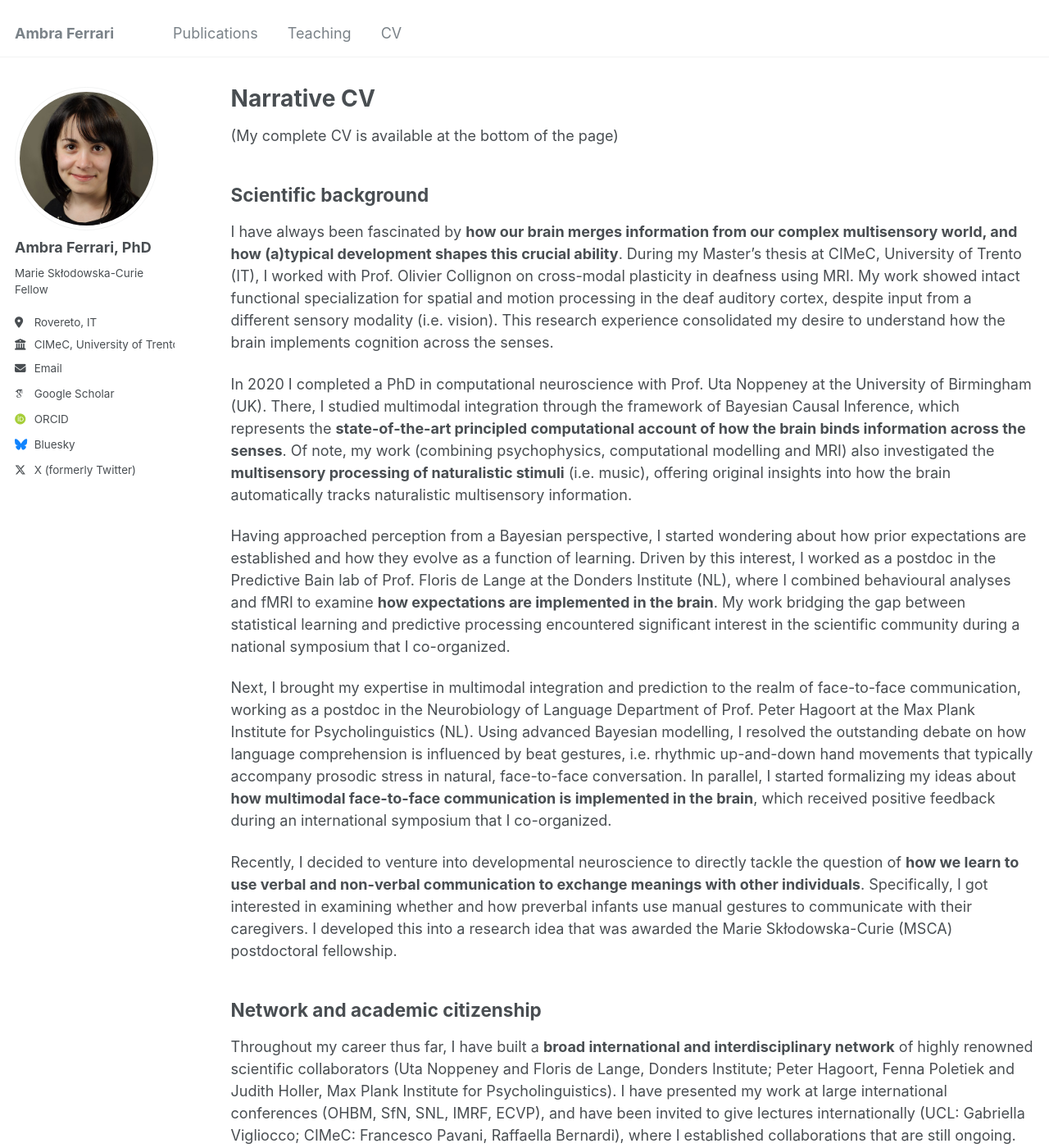
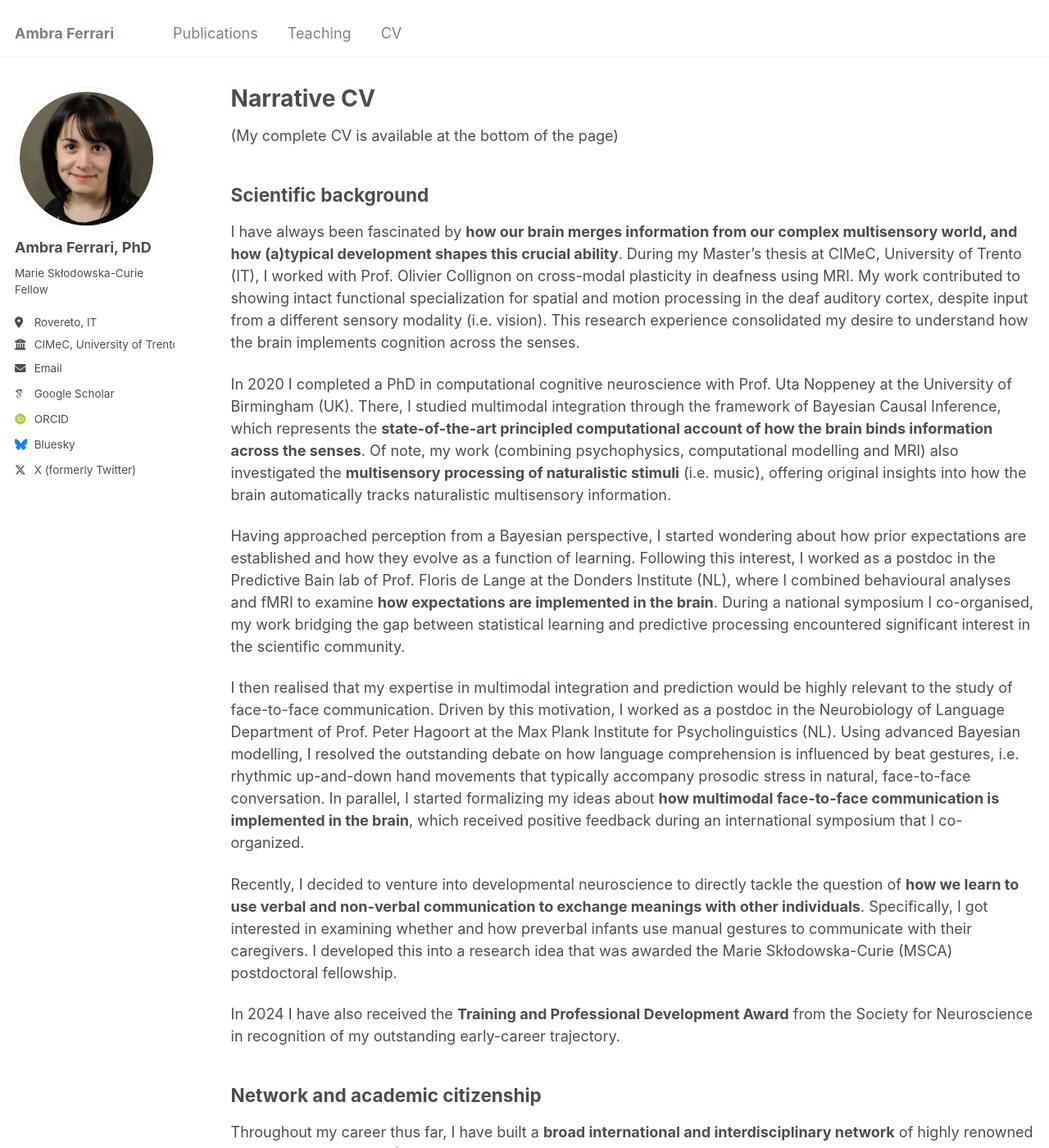
Before and after one commit to ambrafer/ambrafer.github.io, a Jekyll site: the page built from _pages/cv.md, in a window 1280 px wide and 1400 px high. Shown: the whole window at 82% size. Built offline with Jekyll 4.4.1, drawn with Linux system fonts in a browser that asks for light colours; some web fonts are replaced; some of the changed text lies outside the part shown.

Commit message:
Update cv.md

```diff
--- a/_pages/cv.md
+++ b/_pages/cv.md
@@ -12,35 +12,37 @@ redirect_from:
 (My complete CV is available at the bottom of the page)
 
 ## Scientific background
-I have always been fascinated by **how our brain merges information from our complex multisensory world, and how (a)typical development shapes this crucial ability**. During my Master’s thesis at CIMeC, University of Trento (IT), I worked with Prof. Olivier Collignon on cross-modal plasticity in deafness using MRI. My work showed intact functional specialization for spatial and motion processing in the deaf auditory cortex, despite input from a different sensory modality (i.e. vision). This research experience consolidated my desire to understand how the brain implements cognition across the senses.
+I have always been fascinated by **how our brain merges information from our complex multisensory world, and how (a)typical development shapes this crucial ability**. During my Master’s thesis at CIMeC, University of Trento (IT), I worked with Prof. Olivier Collignon on cross-modal plasticity in deafness using MRI. My work contributed to showing intact functional specialization for spatial and motion processing in the deaf auditory cortex, despite input from a different sensory modality (i.e. vision). This research experience consolidated my desire to understand how the brain implements cognition across the senses.
 
-In 2020 I completed a PhD in computational neuroscience with Prof. Uta Noppeney at the University of Birmingham (UK). There, I studied multimodal integration through the framework of Bayesian Causal Inference, which represents the **state-of-the-art principled computational account of how the brain binds information across the senses**. Of note, my work (combining psychophysics, computational modelling and MRI) also investigated the **multisensory processing of naturalistic stimuli** (i.e. music), offering original insights into how the brain automatically tracks naturalistic multisensory information.
+In 2020 I completed a PhD in computational cognitive neuroscience with Prof. Uta Noppeney at the University of Birmingham (UK). There, I studied multimodal integration through the framework of Bayesian Causal Inference, which represents the **state-of-the-art principled computational account of how the brain binds information across the senses**. Of note, my work (combining psychophysics, computational modelling and MRI) also investigated the **multisensory processing of naturalistic stimuli** (i.e. music), offering original insights into how the brain automatically tracks naturalistic multisensory information.
 
-Having approached perception from a Bayesian perspective, I started wondering about how prior expectations are established and how they evolve as a function of learning. Driven by this interest, I worked as a postdoc in the Predictive Bain lab of Prof. Floris de Lange at the Donders Institute (NL), where I combined behavioural analyses and fMRI to examine **how expectations are implemented in the brain**. My work bridging the gap between statistical learning and predictive processing encountered significant interest in the scientific community during a national symposium that I co-organized.
+Having approached perception from a Bayesian perspective, I started wondering about how prior expectations are established and how they evolve as a function of learning. Following this interest, I worked as a postdoc in the Predictive Bain lab of Prof. Floris de Lange at the Donders Institute (NL), where I combined behavioural analyses and fMRI to examine **how expectations are implemented in the brain**. During a national symposium I co-organised, my work bridging the gap between statistical learning and predictive processing encountered significant interest in the scientific community.
 
-Next, I brought my expertise in multimodal integration and prediction to the realm of face-to-face communication, working as a postdoc in the Neurobiology of Language Department of Prof. Peter Hagoort at the Max Plank Institute for Psycholinguistics (NL). Using advanced Bayesian modelling, I resolved the outstanding debate on how language comprehension is influenced by beat gestures, i.e. rhythmic up-and-down hand movements that typically accompany prosodic stress in natural, face-to-face conversation. In parallel, I started formalizing my ideas about **how multimodal face-to-face communication is implemented in the brain**, which received positive feedback during an international symposium that I co-organized.
+I then realised that my expertise in multimodal integration and prediction would be highly relevant to the study of face-to-face communication. Driven by this motivation, I worked as a postdoc in the Neurobiology of Language Department of Prof. Peter Hagoort at the Max Plank Institute for Psycholinguistics (NL). Using advanced Bayesian modelling, I resolved the outstanding debate on how language comprehension is influenced by beat gestures, i.e. rhythmic up-and-down hand movements that typically accompany prosodic stress in natural, face-to-face conversation. In parallel, I started formalizing my ideas about **how multimodal face-to-face communication is implemented in the brain**, which received positive feedback during an international symposium that I co-organized.
 
 Recently, I decided to venture into developmental neuroscience to directly tackle the question of **how we learn to use verbal and non-verbal communication to exchange meanings with other individuals**. Specifically, I got interested in examining whether and how preverbal infants use manual gestures to communicate with their caregivers. I developed this into a research idea that was awarded the Marie Skłodowska-Curie (MSCA) postdoctoral fellowship.
 
+In 2024 I have also received the **Training and Professional Development Award** from the Society for Neuroscience in recognition of my outstanding early-career trajectory.
+
 ## Network and academic citizenship
-Throughout my career thus far, I have built a **broad international and interdisciplinary network** of highly renowned scientific collaborators (Uta Noppeney and Floris de Lange, Donders Institute; Peter Hagoort, Fenna Poletiek and Judith Holler, Max Plank Institute for Psycholinguistics). I have presented my work at large international conferences (OHBM, SfN, SNL, IMRF, ECVP), and have been invited to give lectures internationally (UCL: Gabriella Vigliocco; CIMeC: Francesco Pavani, Raffaella Bernardi), where I established collaborations that are still ongoing.
+Throughout my career thus far, I have built a **broad international and interdisciplinary network** of highly renowned scientific collaborators (Uta Noppeney, Floris de Lange and Judith Holler, Donders Institute; Peter Hagoort and Fenna Poletiek, Max Plank Institute for Psycholinguistics; Athena Akrami, UCL). I have presented my work at large international conferences (SfN, OHBM, SNL, IMRF, ECVP), I have been invited to give lectures (inter)nationally (UCL; CIMeC; SISSA), and I have thereby established several ongoing collaborations.
 
-I am strongly committed to **open science**, as evidenced by my ongoing contribution to an open MATLAB-based toolbox for EEG time-frequency analysis, and my sharing of research data and code in open-access repositories and publications.
+I am strongly committed to **open science**, as evidenced by my ongoing contribution to an open MATLAB-based toolbox for EEG time-frequency analysis, and my sharing of research data and code in open-access repositories and publications (Radboud Data Repository; OSF).
 
-I am regularly consulted as a **reviewer** in relevant journals of the field (Cerebral Cortex, JoCN, Imaging Neuroscience, Neuropsychologia) and have served as an **examiner for PhD degree congregations** (CIMeC, University of Trento, Italy; Sapienza University, Rome, Italy).
+I am regularly consulted as a **reviewer** in relevant journals of the field (Cerebral Cortex, JoCN, Imaging Neuroscience, Neuropsychologia, Plose One) and have served as an **examiner for PhD degree congregations** (CIMeC, University of Trento, Italy; Sapienza University, Rome, Italy).
 
-I have served as a **postdoctoral representative** at the Donders Institute, organizing scientific and social events tailored to postdocs and pushing the institute agenda towards formalizing a career training centre for postdocs.
+I deeply care about building community in the workplace. I have served as a **postdoctoral representative** at the Donders Institute, organizing scientific and social events tailored to postdocs and pushing the institute agenda towards formalizing a career training centre for postdocs. I am actively using the same mindset in my current host institution (CIMeC, University of Trento) to support the visibility and representation of my colleagues.
 
-I have extensive **supervision experience**: I have co-supervised several undergraduate and graduate students during dissertation projects and PhD projects, and I have recently been appointed two co-lectureships in my current institution.
+I have extensive **supervision experience**: I have co-supervised several undergraduate and graduate students during dissertation and PhD projects. Throughout my career, I have worked as a **teaching assistant**, and I have recently been appointed to two **guest lectureships** at my current institution.
 
-I have been actively involved in **scientific outreach** (public engagement via interviews at Italian top-chart science podcast and YouTube; Pint of Science host).
+I believe in the importance of embedding science in society to help shape both for the better. I have always been actively involved in **scientific outreach** (public engagement via interviews on YouTube and at an Italian top-chart science podcast; organization of scientific festivals).
 
 ## Transferable aspects
-I am a **certified psychologist** with training in clinical neuropsychology assessment and dementia daycare at major Italian hospitals. This endows me with key interpersonal soft skills to interact with special populations and vulnerable individuals that I am directly applying in my current research activities (infant and caregiver testing).
+I am a **professionally qualified psychologist** with training in clinical neuropsychology assessment and dementia daycare at major Italian hospitals. This experience has equipped me with essential interpersonal skills for working with special populations and vulnerable individuals, which I am currently applying in my research activities involving infant and caregiver testing.
 
-I have practised my **communication skills in diverse settings** (academia: several talks and poster presentations at international events; outreach: podcast, YouTube, Pint of Science and InScience festivals).
+I have practised my **communication skills in diverse settings** (academia: teaching, talks and poster presentations at international events; outreach: podcast, YouTube, Pint of Science and InScience festivals).
 
-I have exceptional **organizational skills**: on top of my scientific output, I have organized several corollary events (national and international symposia, journal clubs, career day for PhDs and postdocs).
+I have exceptional **organizational skills**: on top of my scientific output, I have organized several corollary events (national and international symposia, journal clubs, career days for PhDs and postdocs).
 
 My **creative and networking skills** are demonstrated by the ideation and implementation of original initiatives for scientific networking (international joint group meetings) and career development (academic skills workshop for PhDs).
 
```
